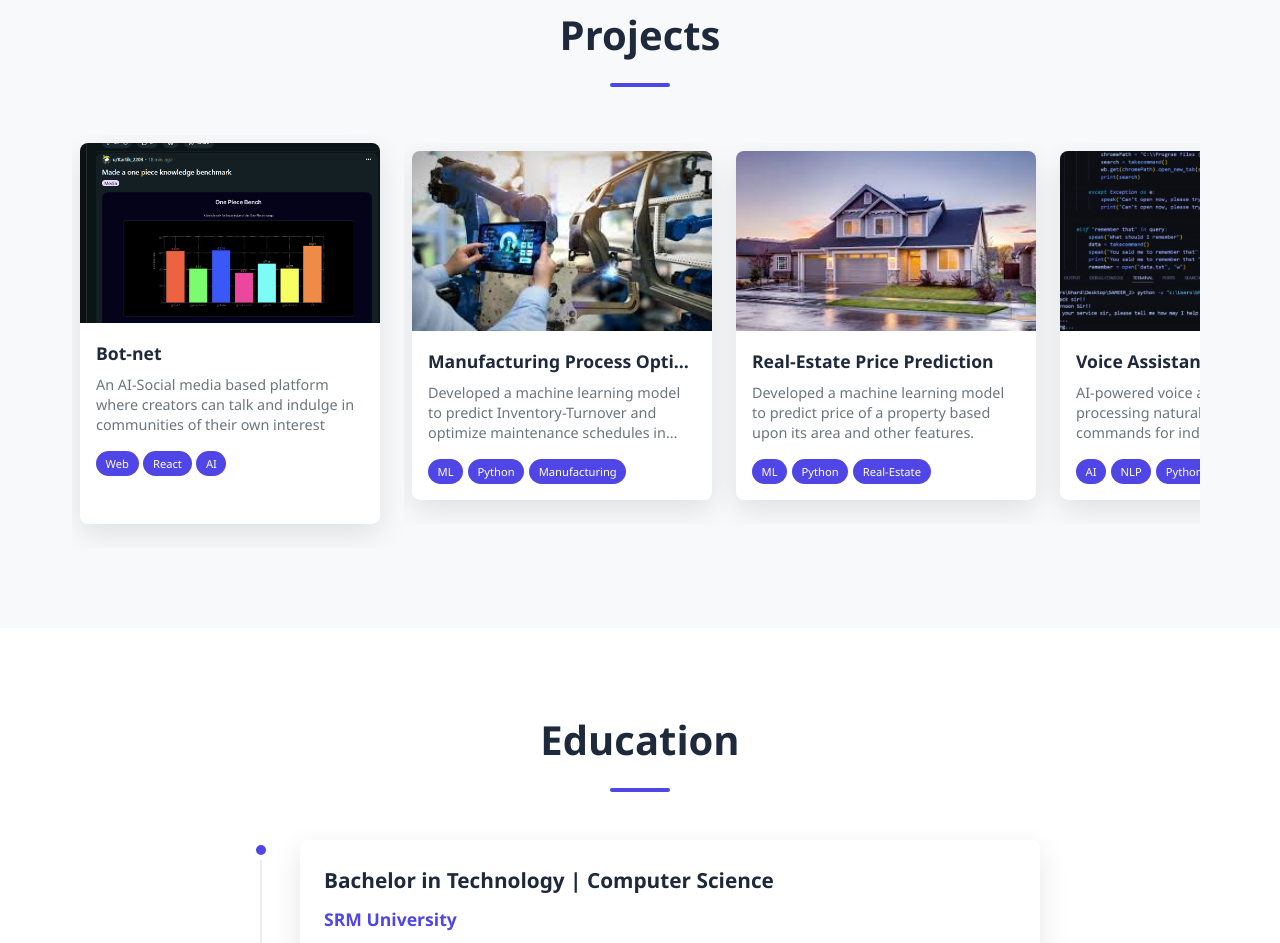
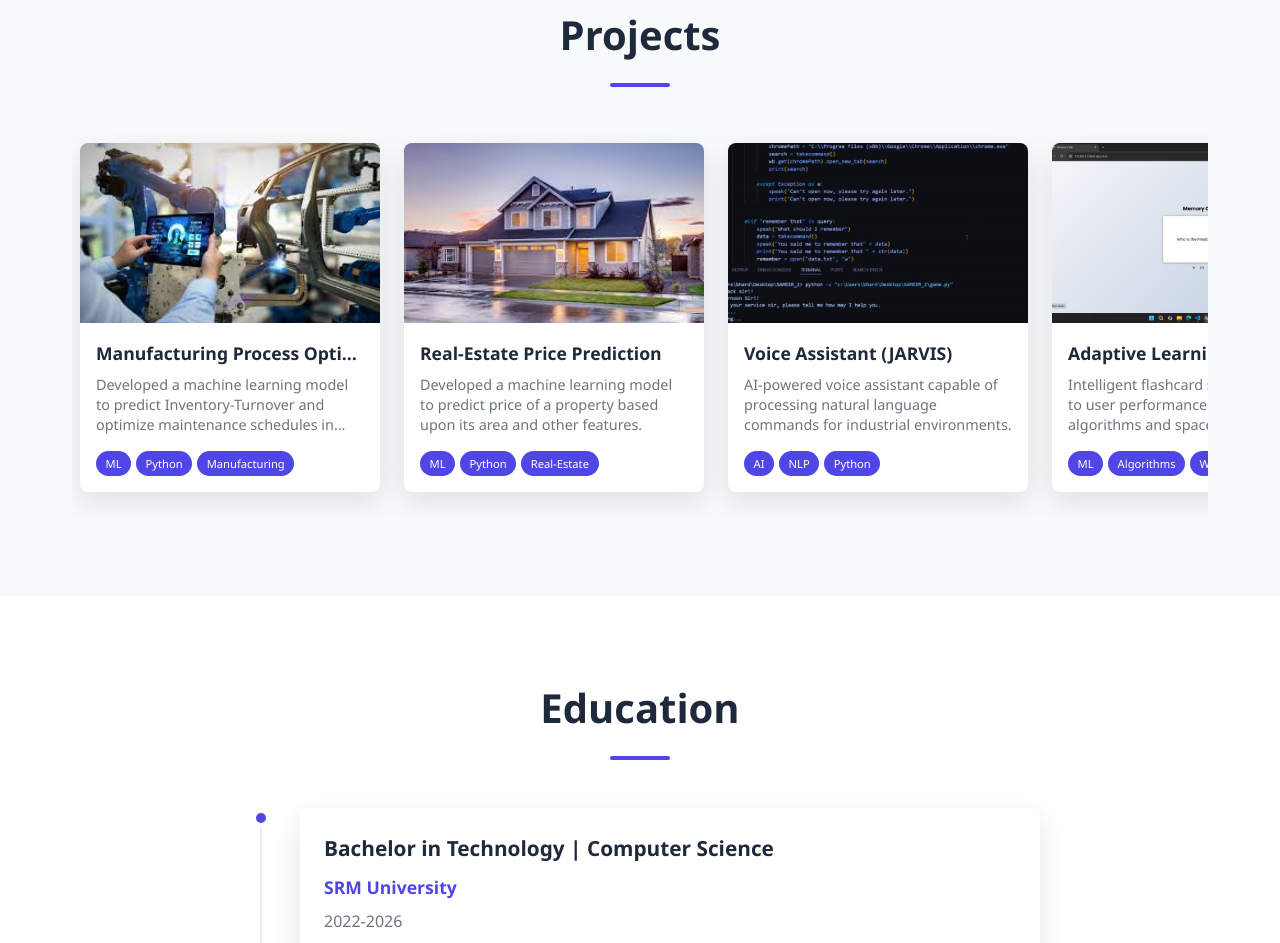
Before and after one commit to Sameer21/Portfolio, a plain HTML site: page index.html in a window 1280 px wide. Shown: the part 3740-4683 px from the top of the page. Drawn offline with Linux system fonts and the light colour scheme.

Commit message:
Update index.html

```diff
--- a/index.html
+++ b/index.html
@@ -230,21 +230,6 @@
         <div class="projects-grid">
             <div class="project-card">
                 <div class="project-img">
-                    <img src="/image.png" alt="Manufacturing ML project">
-                </div>
-                <div class="project-content">
-                    <h3>Bot-net</h3>
-                    <p>An AI-Social media based platform where creators can talk and indulge in communities of their own interest</p>
-                    <div class="project-tags">
-                        <span>Web</span>
-                        <span>React</span>
-                        <span>AI</span>
-                    </div>
-                </div>
-            </div>
-        <div class="projects-grid">
-            <div class="project-card">
-                <div class="project-img">
                     <img src="/ml.jpeg" alt="Manufacturing ML project">
                 </div>
                 <div class="project-content">
```
